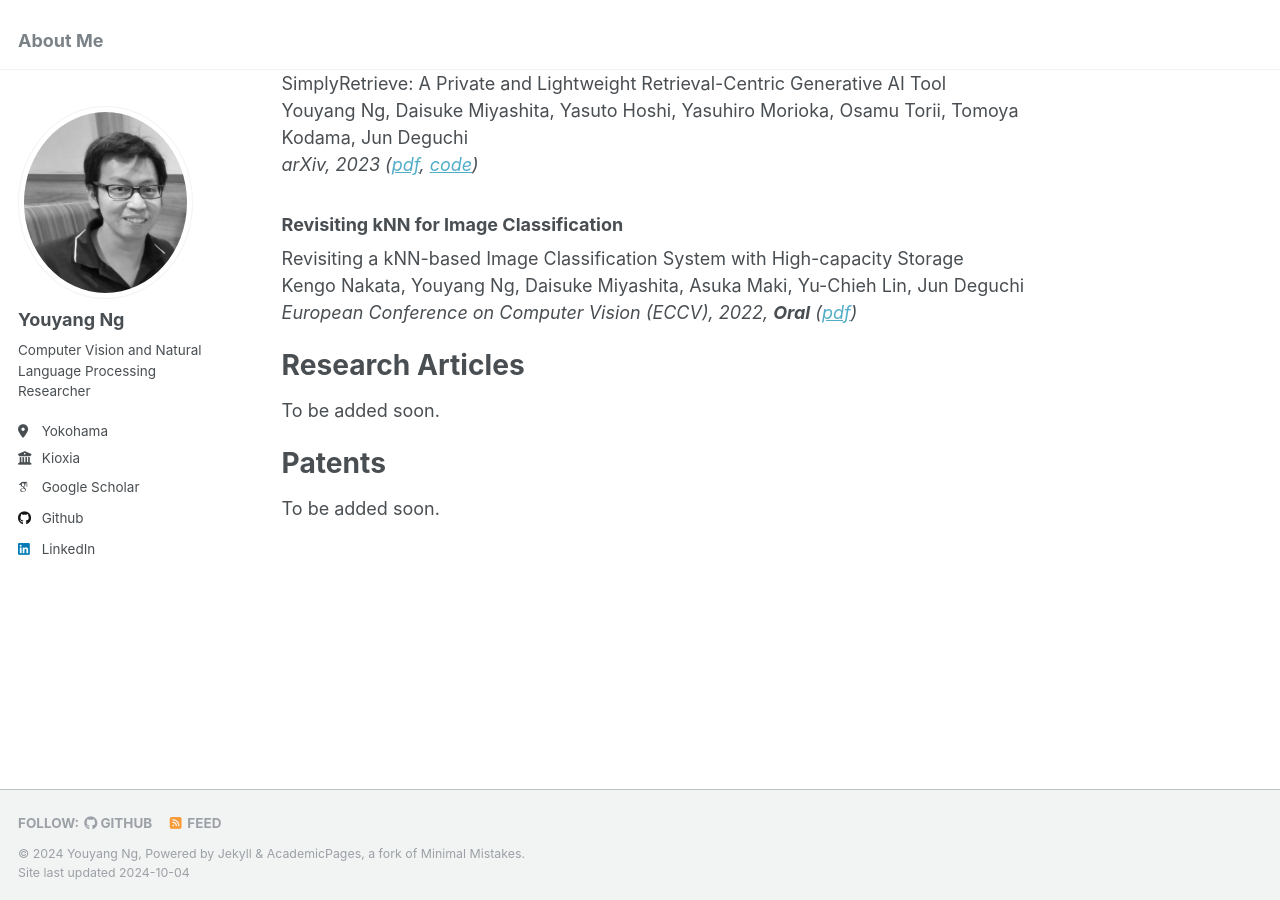
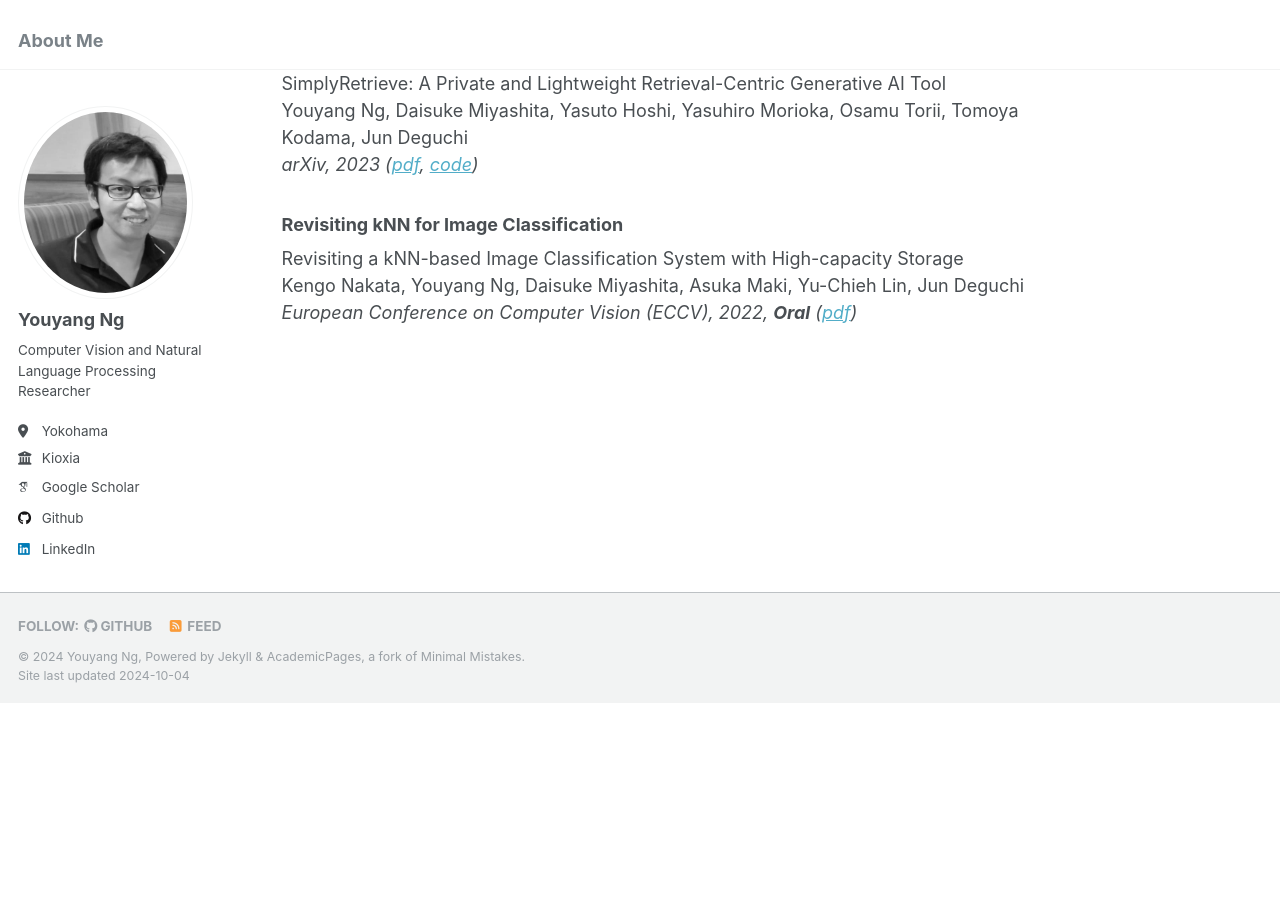
Before and after one commit to yy29/yy29.github.io, a Jekyll site: the page built from _pages/about.md, in a window 1280 px wide and 900 px high, scrolled down 1046 px. Built offline with Jekyll 4.4.1, drawn with Linux system fonts in a browser that asks for light colours; some web fonts are replaced; after the commit the page ends 1749 px from its top, so only the background shows below that.

Commit message:
Update about.md

```diff
--- a/_pages/about.md
+++ b/_pages/about.md
@@ -44,11 +44,3 @@ Youyang Ng, Daisuke Miyashita, Yasuto Hoshi, Yasuhiro Morioka, Osamu Torii, Tomo
 Revisiting a kNN-based Image Classification System with High-capacity Storage
 Kengo Nakata, Youyang Ng, Daisuke Miyashita, Asuka Maki, Yu-Chieh Lin, Jun Deguchi
 *European Conference on Computer Vision (ECCV), 2022, **Oral** ([pdf](https://arxiv.org/abs/2204.01186))*
-
-Research Articles
-======
-To be added soon.
-
-Patents
-======
-To be added soon.
```
